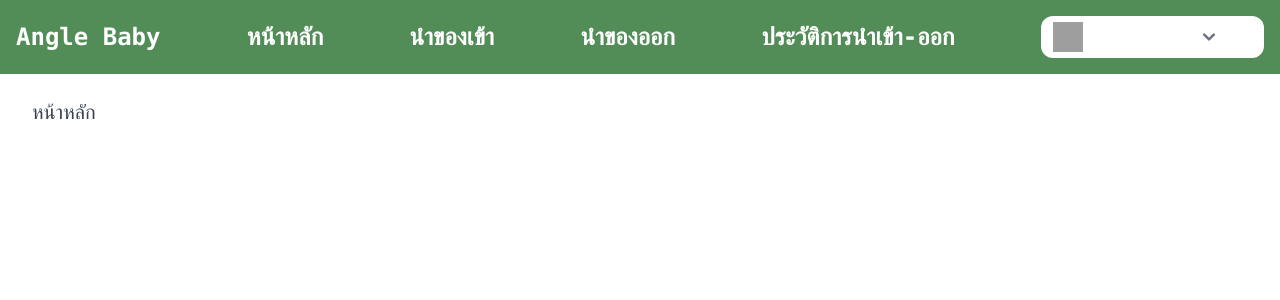
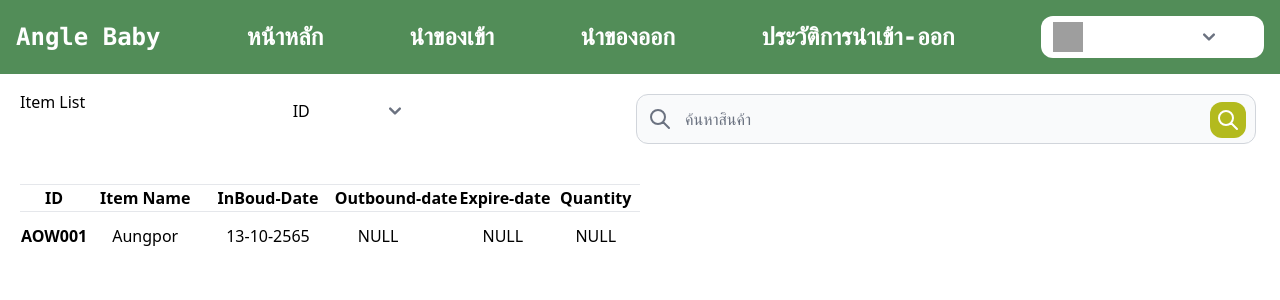
Before and after one commit to KenzieLeonic/testmirror, a Vue app in the folder app/: page / in a window 1280 px wide. Shown: the top 300 px of the page. Built offline with nearby package versions, Linux system fonts and the light colour scheme; grey boxes are pictures that could not be loaded.

Commit message:
first views

```diff
--- a/app/src/router/index.js
+++ b/app/src/router/index.js
@@ -12,6 +12,11 @@ const router = createRouter({
       path: '/inbound',
       name: 'inbound',
       component: () => import('../views/InboundView.vue')
+    },
+    {
+      path: '/login',
+      name: 'login',
+      component: () => import('../views/LoginView.vue')
     }
   ]
 })
--- a/app/src/views/HomeView.vue
+++ b/app/src/views/HomeView.vue
@@ -1,9 +1,74 @@
 <template >
-  <div class="inline-flex">
-    <div class="font-mono mx-auto max-w-7xl text-gray-700">
-      <h1 class="pl-8 pt-6 text-xl">หน้าหลัก</h1>
+  <div class="p-5 pt-4 flex flex-wrap justify-between">
+    <h1>Item List</h1>
+
+    <div class="">
+          <div class="bg-white rounded-xl">
+            <a class="container flex flex-wrap justify-between items-center">
+              <div class="ml-auto pr-9">
+                <select class="ml-3 rounded-lg bg-transparent border-transparent">
+                  <option disabled value="">ประเภท Iten </option>
+                  <option value="profile">ID</option>
+                  <option value="setting">Name</option>
+                  <option value="logOut">Quantity</option>
+                </select>
+              </div>
+            </a>
+          </div>
+    </div>
+
+    <form class="w-2/4 m-1">
+        <label for="default-search" class="mb-2 text-sm font-medium text-gray-900 sr-only">Search</label>
+        <div class="relative">
+          <div class="flex absolute inset-y-0 left-0 items-center pl-3 pointer-events-none">
+            <svg aria-hidden="true" class="w-6 h-6 text-gray-500" fill="none" stroke="currentColor"
+                 viewBox="0 0 24 24" xmlns="http://www.w3.org/2000/svg">
+              <path stroke-linecap="round" stroke-linejoin="round" stroke-width="2"
+                    d="M21 21l-6-6m2-5a7 7 0 11-14 0 7 7 0 0114 0z"></path>
+            </svg>
+          </div>
+          <input name="search" type="search" id="default-search"
+                 class="block p-3 pl-12 w-full text-gray-900 bg-gray-50 rounded-xl border border-gray-300 focus:ring-[#B3BA1E] focus:border-blue-500"
+                 placeholder="ค้นหาสินค้า" required>
+          <button type="submit"
+                  class="text-white absolute right-2.5 bottom-1.5  bg-[#B3BA1E] hover:bg-[#aeb347] focus:ring-4 focus:outline-none focus:ring-blue-300 font-medium rounded-xl text-sm px-1.5 py-1.5">
+            <svg class="w-6 h-6" fill="none" stroke="currentColor" viewBox="0 0 24 24"
+                 xmlns="http://www.w3.org/2000/svg">
+              <path stroke-linecap="round" stroke-linejoin="round" stroke-width="2"
+                    d="M21 21l-6-6m2-5a7 7 0 11-14 0 7 7 0 0114 0z"></path>
+            </svg>
+          </button>
+        </div>
+      </form>
+  </div>
+
+  <div class="container-fluid">
+    <div class="p-5 pt-4 flex flex-wrap justify-between">
+      <table class="table">
+        <thead>
+          <tr class="border-t">
+            <th scope="col">ID</th>
+            <th scope="col">Item Name</th>
+            <th scope="col">InBoud-Date</th>
+            <th scope="col">Outbound-date</th>
+            <th scope="col">Expire-date</th>
+            <th scope="col">Quantity</th>
+          </tr>
+        </thead>
+        <tbody>
+          <tr class="border-t">
+            <th scope="row">AOW001</th>
+            <td class="py-3 px-6">Aungpor</td>
+            <td class="py-3 px-6">13-10-2565</td>
+            <td class="py-3 px-6">NULL</td>
+            <td class="py-3 px-6">NULL</td>
+            <td class="py-3 px-6">NULL</td>
+          </tr>
+        </tbody>
+      </table>
     </div>
   </div>
+
 
 </template>
 
--- /dev/null
+++ b/app/src/views/LoginView.vue
@@ -0,0 +1,55 @@
+<template>
+    <div class="m-8">
+        <h1 class="text-3xl">Login</h1>
+    </div>
+
+
+    <div class="container-fluid">
+        <div class="row no-gutter">
+
+            <div class="col-md-6 d-none d-md-flex bg-image">
+                <img src="https://pbs.twimg.com/media/DlE56NWV4AAhmAK?format=jpg&name=medium" class="m-1 p-3" width="550" height="550">
+            </div>
+
+            <div class="col-md-6 bg-light">
+                <div class="login d-flex align-items-center py-5">
+
+                    <div class="container">
+                        <div class="row">
+
+                            <div class="col-md-6 d-none d-md-flex bg-image">
+                                <img src="https://pbs.twimg.com/media/FXSOQxdVUAELv2U?format=png&name=small" class="m-1 p-3" width="150" height="150">
+                            </div>
+
+                            <div class="col-lg-10 col-xl-7 mx-auto">
+                                <form>
+                                    <div class="form-group mb-3">
+                                        <label>Username</label>
+                                        <input id="inputUsername" class="form-control border-0 shadow-sm px-4">
+                                    </div>
+                                    <div class="form-group mb-3">
+                                        <label>Password</label>
+                                        <input id="inputPassword" class="form-control border-0 shadow-sm px-4">
+                                    </div>
+                                    <div>
+                                        <a href="#" class="font-italic text-muted">
+                                            <u>Forget password</u>
+                                        </a>
+                                    </div>
+                                    <button class="px-2 py-1 mx-4 border rounded-xl">Sign in</button>
+                                </form>
+                            </div>
+
+                        </div>
+                    </div>
+
+                </div>
+            </div>
+        </div>
+
+
+    </div>
+
+</template>
+<style>
+</style>
--- /dev/null
+++ b/app/src/views/Test.vue
@@ -0,0 +1,55 @@
+<template>
+    <div class="m-8">
+        <h1 class="text-3xl">Login</h1>
+    </div>
+
+
+    <div class="container-fluid">
+        <div class="row no-gutter">
+
+            <div class="col-md-6 d-none d-md-flex bg-image">
+                <img src="https://pbs.twimg.com/media/DlE56NWV4AAhmAK?format=jpg&name=medium" class="m-1 p-3" width="550" height="550">
+            </div>
+
+            <div class="col-md-6 bg-light">
+                <div class="login d-flex align-items-center py-5">
+
+                    <div class="container">
+                        <div class="row">
+
+                            <div class="col-md-6 d-none d-md-flex bg-image">
+                                <img src="https://pbs.twimg.com/media/FXSOQxdVUAELv2U?format=png&name=small" class="m-1 p-3" width="150" height="150">
+                            </div>
+
+                            <div class="col-lg-10 col-xl-7 mx-auto">
+                                <form>
+                                    <div class="form-group mb-3">
+                                        <label>Username</label>
+                                        <input id="inputUsername" class="form-control border-0 shadow-sm px-4">
+                                    </div>
+                                    <div class="form-group mb-3">
+                                        <label>Password</label>
+                                        <input id="inputPassword" class="form-control border-0 shadow-sm px-4">
+                                    </div>
+                                    <div>
+                                        <a href="#" class="font-italic text-muted">
+                                            <u>Forget password</u>
+                                        </a>
+                                    </div>
+                                    <button class="px-2 py-1 mx-4 border rounded-xl">Sign in</button>
+                                </form>
+                            </div>
+
+                        </div>
+                    </div>
+
+                </div>
+            </div>
+        </div>
+
+
+    </div>
+
+</template>
+<style>
+</style>
```
Also changed, not shown: app/src/views/Login.vue (deleted, +0 -11 lines).
